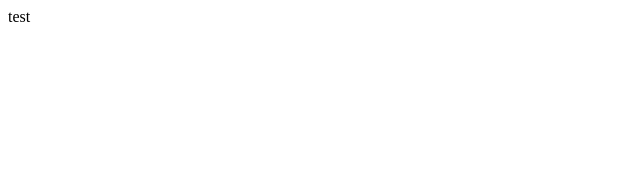
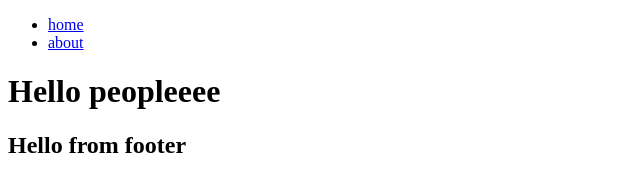
Before and after one commit to Bartek-Wieckowski/gatsby-dummy-recipes, a Gatsby site: page / in a window 1280 px wide. Shown: the whole page, without its empty margins (0-640 px from the left). Built offline with nearby package versions, Linux system fonts and the light colour scheme; Gatsby itself is replaced by a stand-in of ours.

Commit message:
used components

```diff
--- a/src/pages/index.jsx
+++ b/src/pages/index.jsx
@@ -1,6 +1,12 @@
 import React from "react";
-import { Link } from "gatsby";
+import Layout from "../components/Layout";
 
-export default function index() {
-  return <div>test</div>;
+export default function Home() {
+  return (
+    <div className="app">
+      <Layout>
+        <h1>Hello peopleeee</h1>
+      </Layout>
+    </div>
+  );
 }
```
Also changed, not shown: src/pages/about.jsx (+6 -3 lines).
